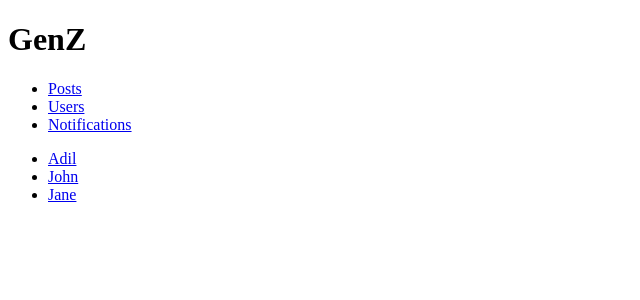
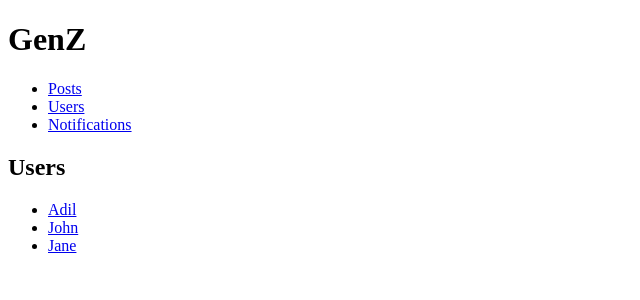
Before and after one commit to acciojob/social-media-SHAIKADIL522, a React app: page /users in a window 1280 px wide. Shown: the top 300 px of the page, without its empty margins (0-640 px from the left). Built offline with nearby package versions, Linux system fonts and the light colour scheme.

Commit message:
updated the userlist.js

```diff
--- a/src/components/UsersList.js
+++ b/src/components/UsersList.js
@@ -1,15 +1,20 @@
 import React from "react";
+import { Link } from "react-router-dom";
 
 const UsersList = ({ users }) => {
+  const firstThreeUsers = users.slice(0, 3);
+
   return (
-    <ul>
-      {/* ✅ Only first 3 users */}
-      {users.slice(0, 3).map(u => (
-        <li key={u.id}>
-          <a href={`/users/${u.id}`}>{u.name}</a>
-        </li>
-      ))}
-    </ul>
+    <div>
+      <h2>Users</h2>
+      <ul>
+        {firstThreeUsers.map((user) => (
+          <li key={user.id}>
+            <Link to={`/users/${user.id}`}>{user.name}</Link>
+          </li>
+        ))}
+      </ul>
+    </div>
   );
 };
 
```
